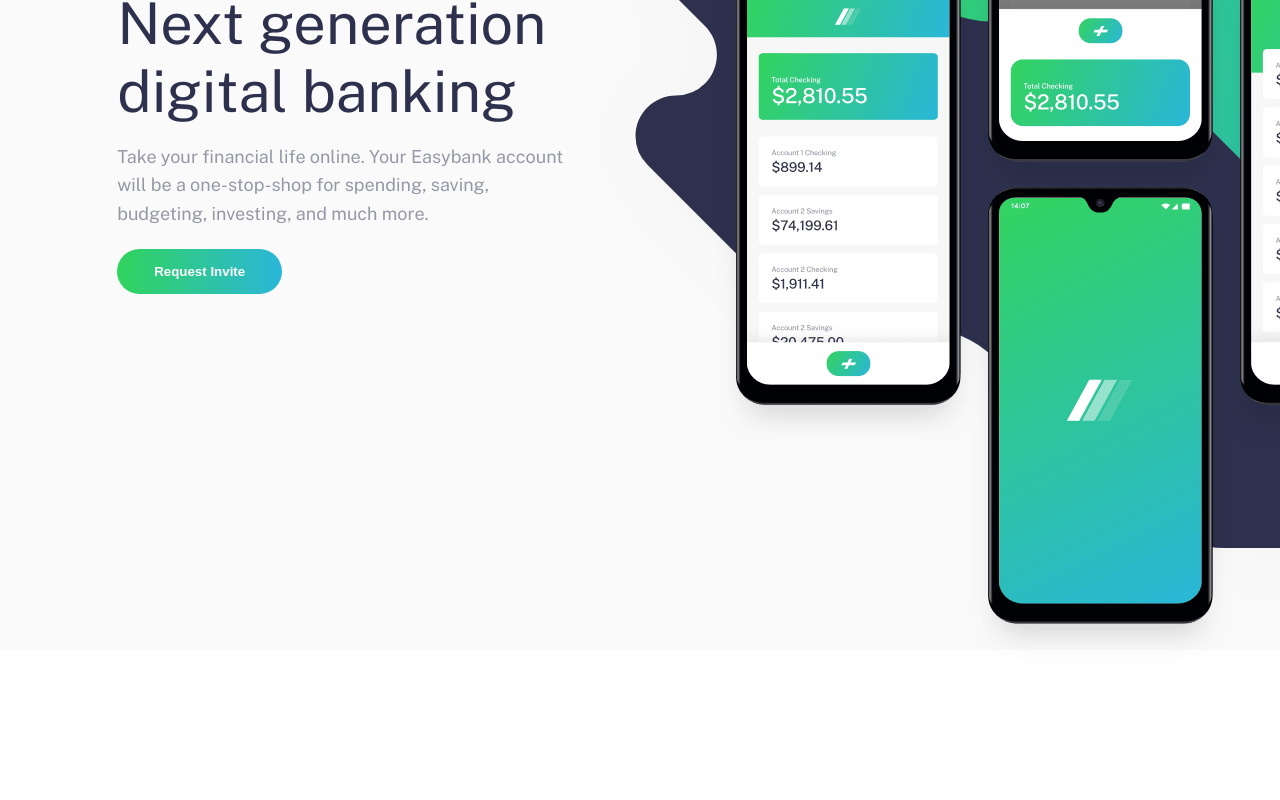
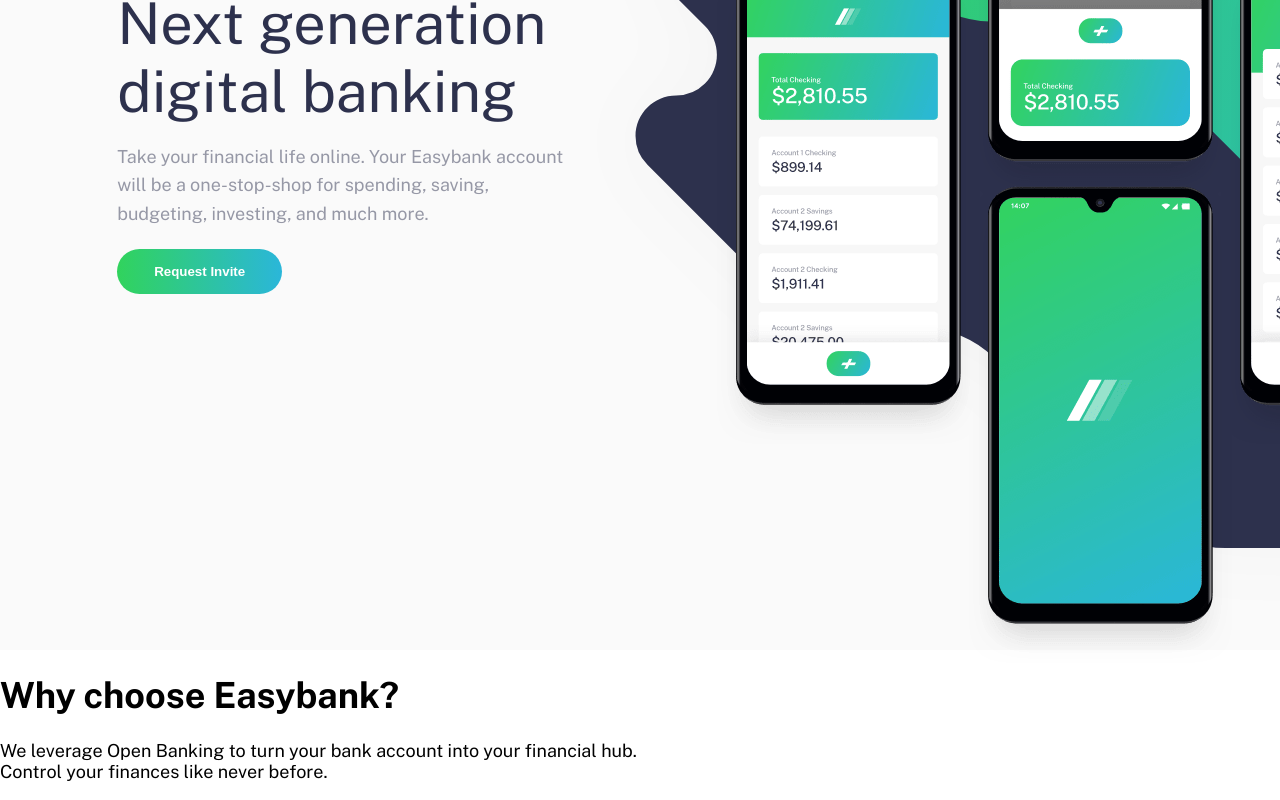
Before and after one commit to Kako-0/Easybank-Landing-Page, a React (Create React App) app: page / in a window 1280 px wide. Shown: the part 230-1030 px from the top of the page. Built offline with nearby package versions, Linux system fonts and the light colour scheme.

Commit message:
added component 'Why Choose Easybank'

```diff
--- a/src/App.js
+++ b/src/App.js
@@ -1,12 +1,14 @@
 import './App.css';
 import Header from './components/Header';
 import Home from './components/Home';
+import WhyChoose from './components/WhyChoose';
 
 function App() {
   return (
     <>
       <Header />
       <Home />
+      <WhyChoose />
     </>
   );
 }
--- /dev/null
+++ b/src/components/WhyChoose/index.js
@@ -0,0 +1,17 @@
+import React from 'react';
+import './style.css';
+
+const WhyChoose = () => {
+    return (
+        <div className="wce-container">
+            <h1>Why choose Easybank?</h1>
+            <p>We leverage Open Banking to turn your bank account into your financial hub. <br/>
+                Control your finances like never before.</p>
+            <div className="wce-list">
+
+            </div>
+        </div>
+    );
+}
+
+export default WhyChoose;
```
Also changed, not shown: src/components/WhyChoose/style.css (added).
